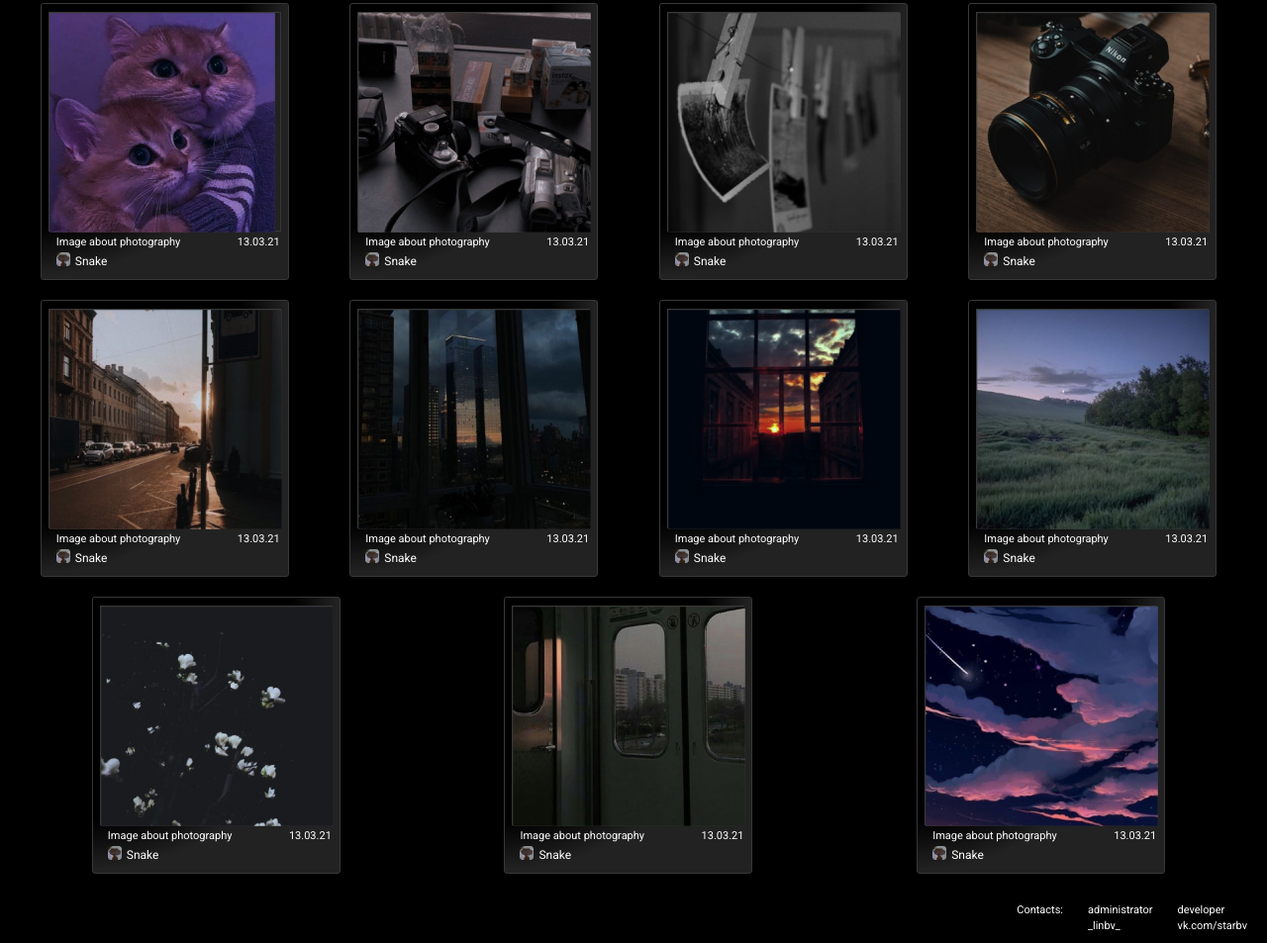
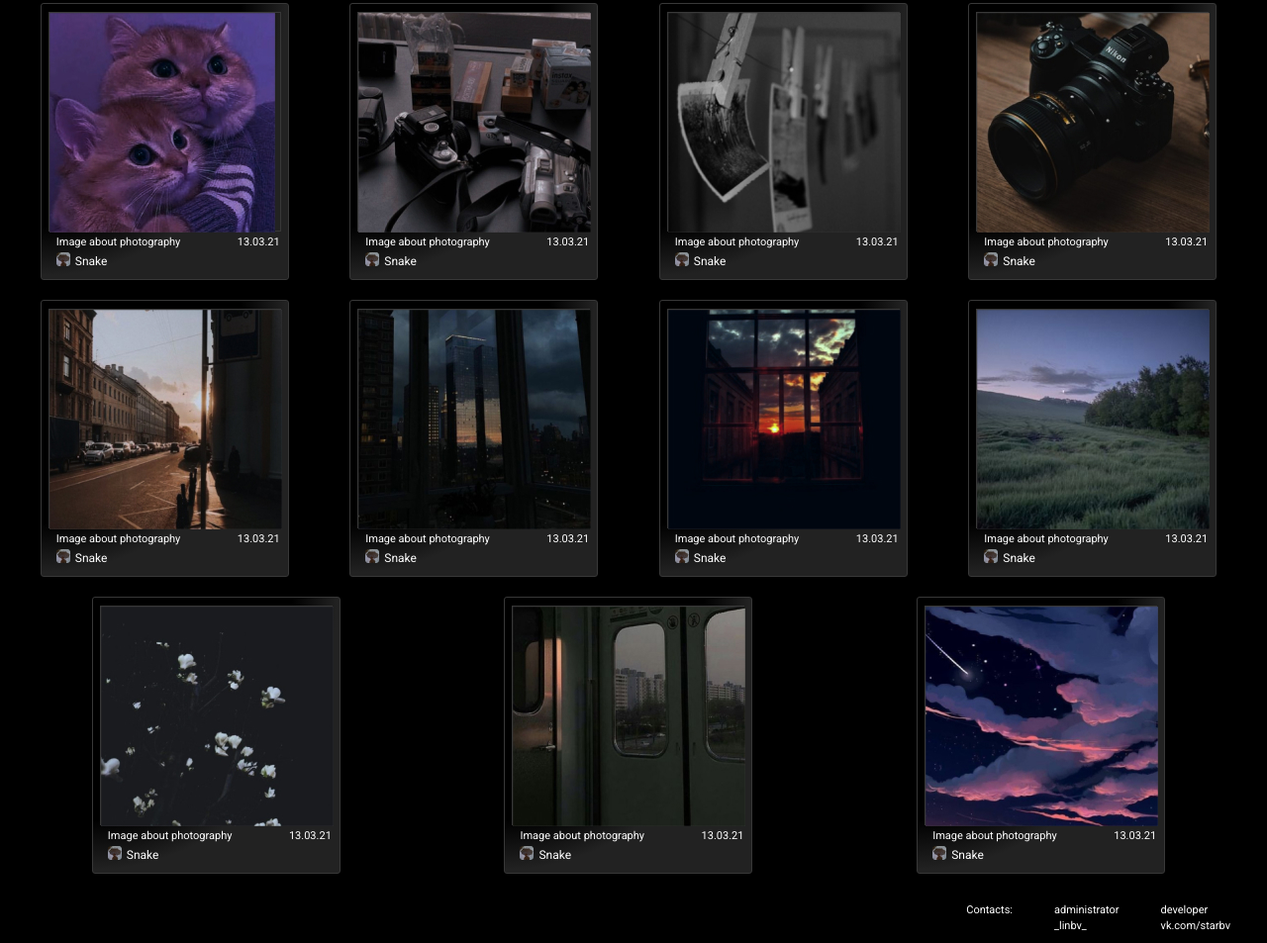
Before and after one commit to starbv/Photolnv, a plain HTML site: page index.html in a window 1280 px wide. Shown: the part 397-1350 px from the top of the page at 99% size. Drawn offline with Linux system fonts and the light colour scheme.

Commit message:
fixed: style footer

```diff
--- a/css/style.css
+++ b/css/style.css
@@ -135,6 +135,7 @@ body.lock {
   margin-left: auto;
 }
 .footer__column {
+  padding-right: 17px;
 }
 .item-footer {
   margin: 0px 0px 0px 25px;
```
